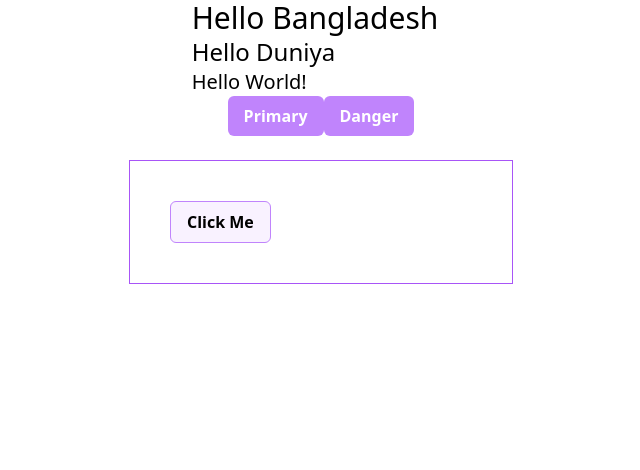
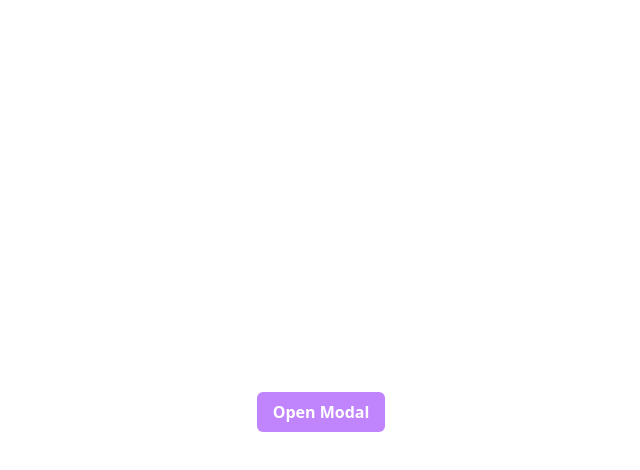
Before and after one commit to abujakariacse/react-reusable-components-module-4, a React (Vite) app: page / in a window 1280 px wide. Shown: the top 470 px of the page, without its empty margins (319-959 px from the left). Built offline with nearby package versions, Linux system fonts and the light colour scheme.

Commit message:
reusable modal comp

```diff
--- a/index.html
+++ b/index.html
@@ -8,6 +8,7 @@
   </head>
   <body>
     <div id="root"></div>
+    <div id="portal"></div>
     <script type="module" src="/src/main.tsx"></script>
   </body>
 </html>
--- a/src/App.tsx
+++ b/src/App.tsx
@@ -1,22 +1,28 @@
+import { useState } from "react";
 import Button from "./components/ui/Button";
+import Modal from "./components/ui/Modal";
 
 function App() {
+  const [modal, setModal] = useState(false);
+
+  const handleClose = () => {
+    setModal((prev) => !prev);
+  };
+
   return (
-    <div className="flex flex-col mx-auto justify-center items-center">
-      <div>
-        <h1 className="mr-3"> Hello Bangladesh</h1>
-        <h2 className="mr-3">Hello Duniya</h2>
-        <h3>Hello World!</h3>
-      </div>
-      <div>
-        <button className="btn btn-primary">Primary</button>
+    <div className="flex flex-col mx-auto justify-center items-center h-screen">
+      <br />
 
-        <button className="btn btn-danger">Danger</button>
-      </div>
-      <br />
-      <div className="border border-purple-500 w-96 p-10">
-        <Button variant="outline" />
-      </div>
+      <Button variant="solid" onClick={() => setModal((prev) => !prev)}>
+        Open Modal
+      </Button>
+      <Modal isOpen={modal} onClose={handleClose}>
+        <Modal.Header>
+          <h3>Title</h3>
+          <Modal.CloseButton />
+        </Modal.Header>
+        <h1>This is modal</h1>
+      </Modal>
     </div>
   );
 }
--- a/src/components/ui/Button.tsx
+++ b/src/components/ui/Button.tsx
@@ -15,7 +15,7 @@ type TButton = DetailedHTMLProps<
   ButtonOptions;
 
 const Button = forwardRef<TRef, TButton>(
-  ({ className, variant, ...rest }, ref) => {
+  ({ className, variant, children, ...rest }, ref) => {
     const getVariant = (variant?: TVariant) => {
       switch (variant) {
         case "outline":
@@ -37,7 +37,7 @@ const Button = forwardRef<TRef, TButton>(
           className
         )}
       >
-        Click Me
+        {children}
       </button>
     );
   }
--- /dev/null
+++ b/src/components/ui/Modal.tsx
@@ -0,0 +1,96 @@
+import {
+  MouseEvent,
+  ReactNode,
+  createContext,
+  useContext,
+  useRef,
+} from "react";
+import cn from "../../utils/cn";
+import { createPortal } from "react-dom";
+
+type TModal = {
+  isOpen: boolean;
+  onClose: () => void;
+  children: ReactNode;
+};
+
+type TModalContext = {
+  onClose: () => void;
+};
+type TCloseButton = {
+  children?: ReactNode;
+};
+type THeader = TCloseButton;
+
+const ModalContext = createContext<TModalContext | null>(null);
+
+const Modal = ({ isOpen, onClose, children }: TModal) => {
+  const containerRef = useRef<HTMLDivElement>(null);
+  const handleOutsideClose = (e: MouseEvent) => {
+    if (!containerRef.current?.contains(e.target as Node)) {
+      onClose();
+    }
+  };
+
+  return createPortal(
+    <ModalContext.Provider value={{ onClose }}>
+      <div
+        className={cn(
+          "fixed bg-gray-500/70 flex justify-center items-center  inset-0 invisible z-[999]",
+          {
+            visible: isOpen,
+          }
+        )}
+        onClick={handleOutsideClose}
+      >
+        <div
+          ref={containerRef}
+          className="bg-white w-full max-w-sm rounded-md p-4"
+        >
+          {children}
+        </div>
+      </div>
+    </ModalContext.Provider>,
+    document.getElementById("portal") as Element
+  );
+};
+
+const CloseButton = ({ children }: TCloseButton) => {
+  const { onClose } = useContext(ModalContext) as TModalContext;
+  return (
+    <button className="ml-auto" onClick={onClose}>
+      {children ? (
+        children
+      ) : (
+        <svg
+          xmlns="http://www.w3.org/2000/svg"
+          fill="none"
+          viewBox="0 0 24 24"
+          strokeWidth={3}
+          stroke="currentColor"
+          className="size-6 bg-red-500 rounded-sm text-white p-0.5"
+        >
+          <path
+            strokeLinecap="round"
+            strokeLinejoin="round"
+            d="M6 18 18 6M6 6l12 12"
+          />
+        </svg>
+      )}
+    </button>
+  );
+};
+
+const Header = ({ children }: THeader) => {
+  return (
+    <div className="flex justify-between items-center w-full mb-3">
+      {children}
+    </div>
+  );
+};
+
+Modal.Header = Header;
+
+Modal.CloseButton = CloseButton;
+
+export default Modal;
```
